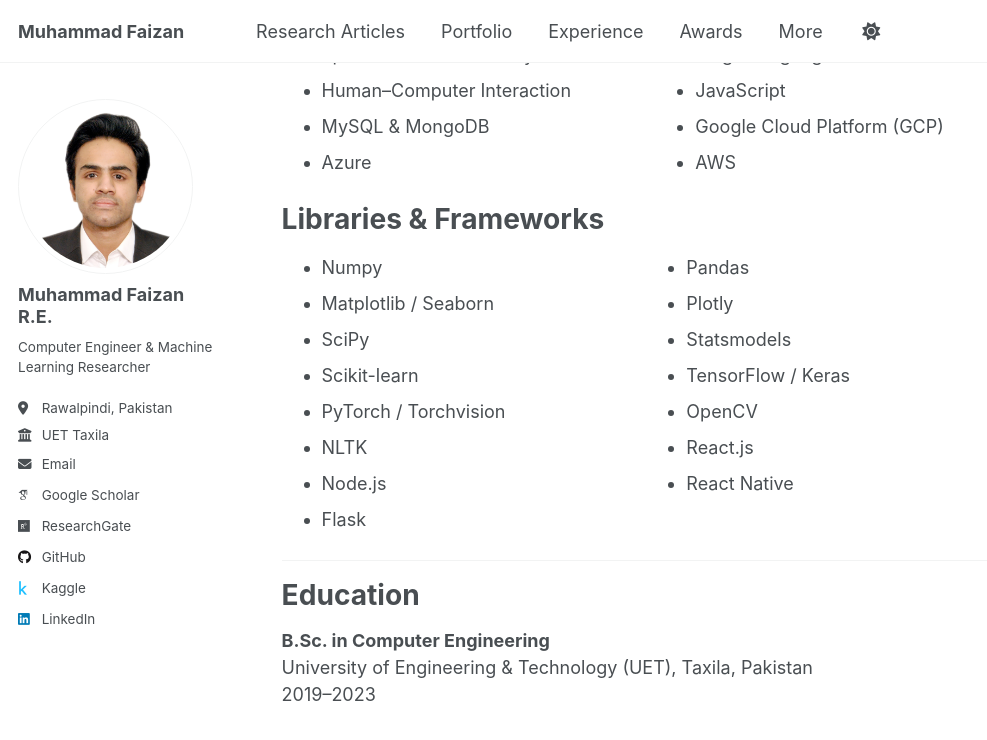
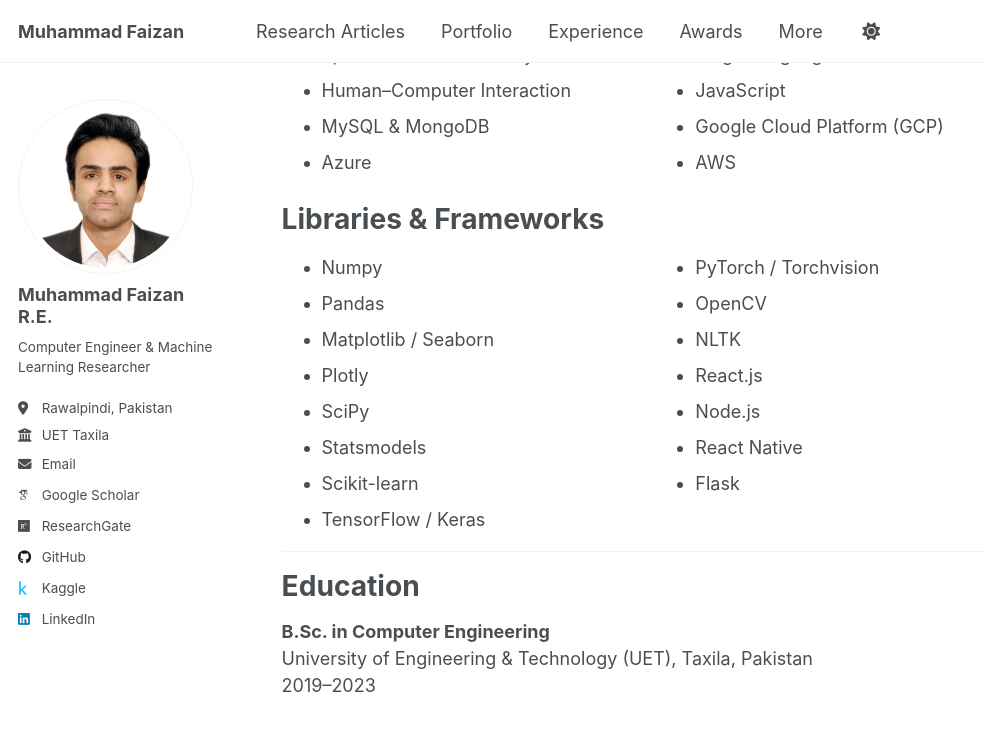
Before and after one commit to MuhammadFaizan99/MuhammadFaizan99.github.io, a Jekyll site: the page built from _pages/about.md, in a window 1280 px wide and 900 px high, scrolled down 732 px. Shown: the top 740 px of the window, without its empty margins (0-987 px from the left). Built offline with Jekyll 4.4.1, drawn with Linux system fonts in a browser that asks for light colours; some web fonts are replaced; a script that is not in the unit is left out.

Commit message:
Update about.md

```diff
--- a/_pages/about.md
+++ b/_pages/about.md
@@ -39,7 +39,7 @@ My Skillset
 Libraries & Frameworks
 ======
 
-<ul style="display:grid; grid-template-columns: repeat(2, minmax(0,1fr));">
+<ul style="columns: 2;">
   <li>Numpy</li>
   <li>Pandas</li>
   <li>Matplotlib / Seaborn</li>
```
